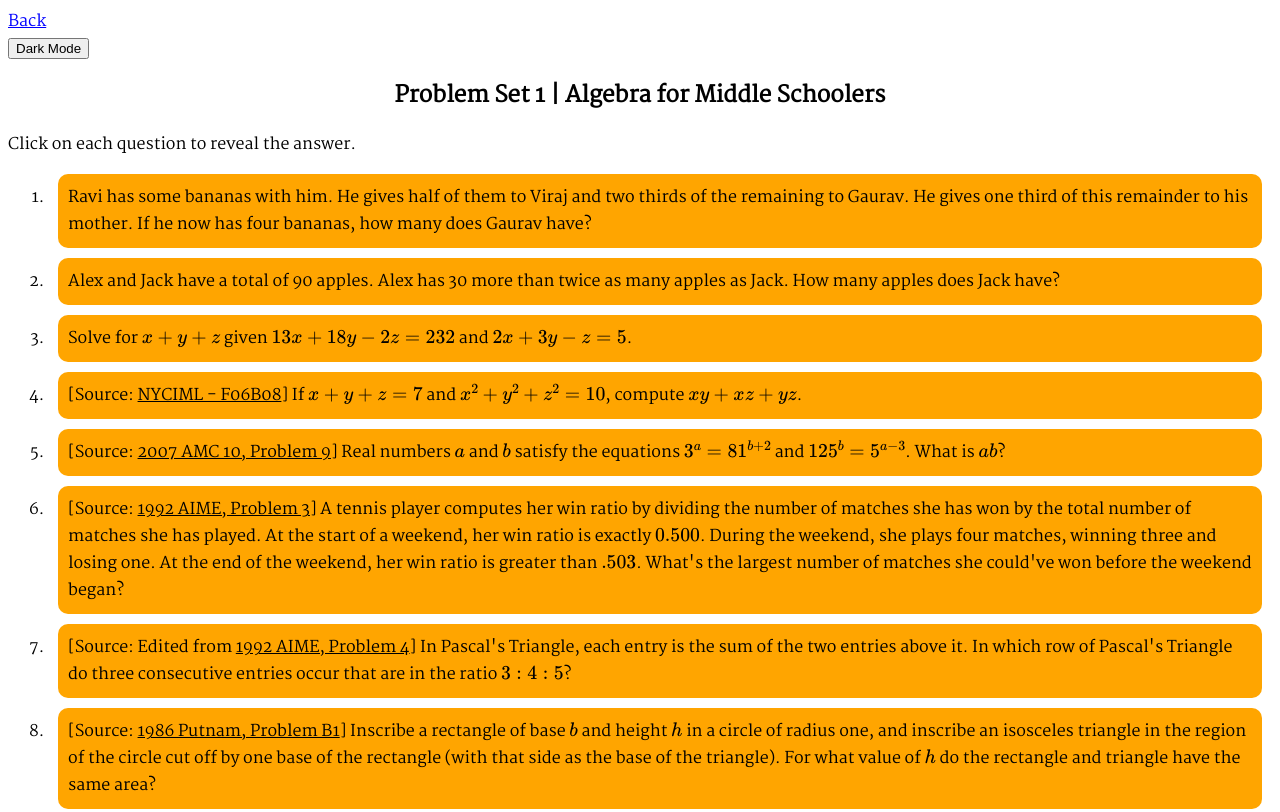
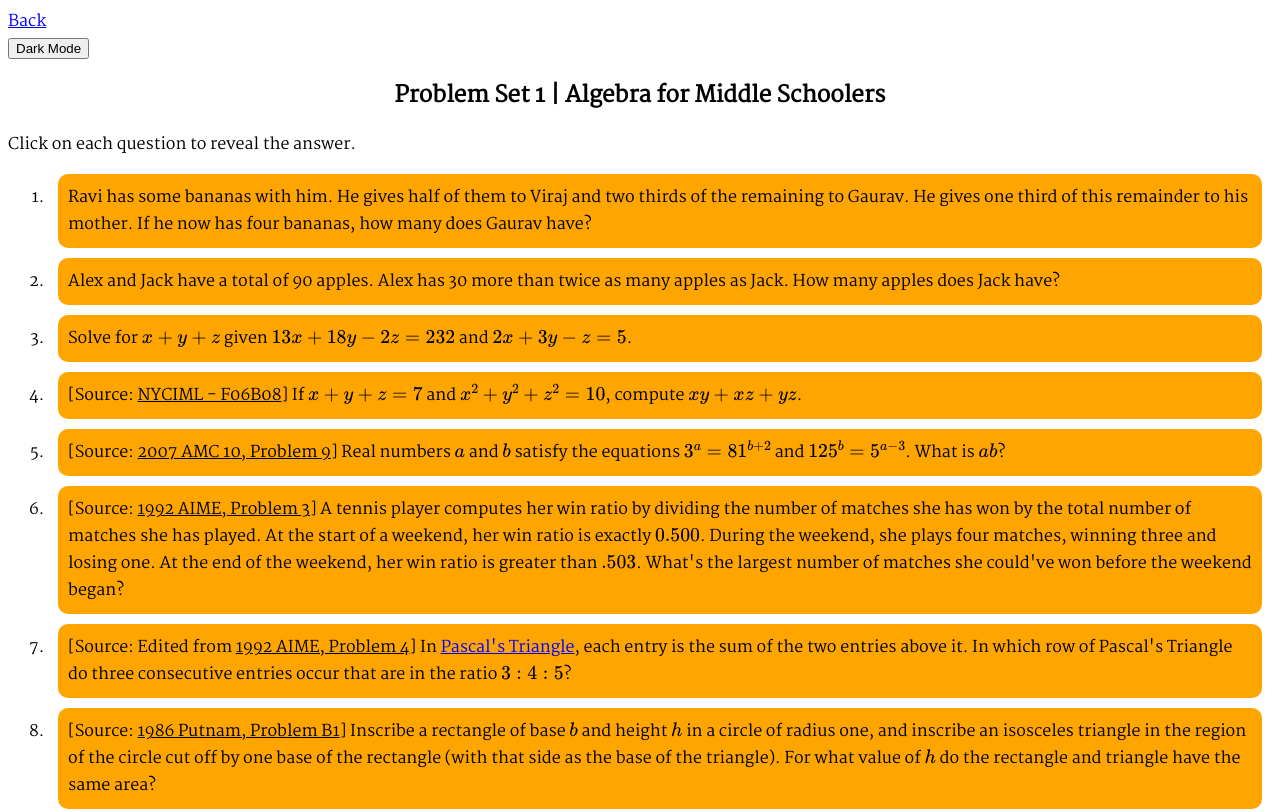
Before and after one commit to veermahajan/veermahajaneducation, a plain HTML site: page algebra/practice/1.html in a window 1280 px wide. Shown: the top 812 px of the page. Drawn offline with nearby package versions, Linux system fonts and the light colour scheme; a web font is replaced by a local one.

Commit message:
Update 1.html

```diff
--- a/algebra/practice/1.html
+++ b/algebra/practice/1.html
@@ -35,7 +35,7 @@
 		<li><details><summary>[Source: <span class="source">NYCIML - F06B08</span>] If \(x + y + z = 7\) and \(x^2 + y^2 + z^2 = 10\), compute \(xy + xz + yz\).</summary>Notice that \((x + y + z)^2 = x^2 + y^2 + z^2 + 2(xy + xz + yz)\). Hence, \(49 = 10 + 2(xy + xz + yz)\), and thus \(xy + xz + yz = \)<span class="ans"> 39/2</span>.</details></li>
 		<li><details><summary>[Source: <span class="source">2007 AMC 10, Problem 9</span>] Real numbers \(a\) and \(b\) satisfy the equations \(3^a = 81^{b + 2}\) and \(125^b = 5^{a - 3}\). What is \(ab\)?</summary>Using properties of exponents, \(3^a = (3^4)^{b + 2}\) and \((5^3)^b = 5^{a-3}\). Hence, \(3^a = 3^{4b + 8}\) and \(5^{3b} = 5^{a-3}\), and so we get the system,<br>\(a = 4b + 8\)<br>\(3b = a - 3\)<br>This yields the solutions of \(a = -12\) and \(b = -5\), so \(ab =\) <span class="ans">60</span>.</details></li>
 		<li><details><summary>[Source: <span class="source">1992 AIME, Problem 3</span>] A tennis player computes her win ratio by dividing the number of matches she has won by the total number of matches she has played. At the start of a weekend, her win ratio is exactly \(0.500\). During the weekend, she plays four matches, winning three and losing one. At the end of the weekend, her win ratio is greater than \(.503\). What's the largest number of matches she could've won before the weekend began?</summary>We let the inital amount of games won be \(n\). Then, her initial win ratio is \(\frac{n}{2n} = 0.500\). If she wins three games and plays four in total, her new ratio is \(\frac{n+3}{2n+4}=0.503\). On solving, we find the largest value of \(n\) to be <span class="ans">164</span>.</details></li>
-		<li><details><summary>[Source: Edited from <span class="source">1992 AIME, Problem 4</span>] In <a target="_blank" href="images/aime1992_p4_pic"></a>Pascal's Triangle</a>, each entry is the sum of the two entries above it. In which row of Pascal's Triangle do three consecutive entries occur that are in the ratio \(3 :4 :5\)?</summary>Because of the given ratio, we can relate the three entries through \(\frac{\binom{n}{k-1}}{3}:\frac{\binom{n}{k}}{4}:\frac{\binom{n}{k+1}}{5}\), where \(n\) is the row and \(k-1\), \(k\), and \(k+1\) are three entries within it. Using the first two terms, we find \(\frac{n!}{3(k-1)!(n-k+1)!}=\frac{n!}{4k!(n-k)!}\). <br>On canceling the numerators and \((n-k)!\) and \((k-1)!\) from the denominators, we see \(\frac{1}{3(n-k+1)} = \frac{1}{4k}\), which means \(k=\frac{3(n+1)}{7}\). <br>Very similarly, using the second two terms, we find \(k = \frac{4n-5}{9}\). Remembering \(k=\frac{3(n+1)}{7}\), we can find \(n\), which is the row number, to be <span class="ans">62</span>.</details></li>
+		<li><details><summary>[Source: Edited from <span class="source">1992 AIME, Problem 4</span>] In <a target="_blank" href="images/aime1992_p4_pic">Pascal's Triangle</a>, each entry is the sum of the two entries above it. In which row of Pascal's Triangle do three consecutive entries occur that are in the ratio \(3 :4 :5\)?</summary>Because of the given ratio, we can relate the three entries through \(\frac{\binom{n}{k-1}}{3}:\frac{\binom{n}{k}}{4}:\frac{\binom{n}{k+1}}{5}\), where \(n\) is the row and \(k-1\), \(k\), and \(k+1\) are three entries within it. Using the first two terms, we find \(\frac{n!}{3(k-1)!(n-k+1)!}=\frac{n!}{4k!(n-k)!}\). <br>On canceling the numerators and \((n-k)!\) and \((k-1)!\) from the denominators, we see \(\frac{1}{3(n-k+1)} = \frac{1}{4k}\), which means \(k=\frac{3(n+1)}{7}\). <br>Very similarly, using the second two terms, we find \(k = \frac{4n-5}{9}\). Remembering \(k=\frac{3(n+1)}{7}\), we can find \(n\), which is the row number, to be <span class="ans">62</span>.</details></li>
 		<li><details><summary>[Source: <span class="source">1986 Putnam, Problem B1</span>] Inscribe a rectangle of base \(b\) and height \(h\) in a circle of radius one, and inscribe an isosceles triangle in the region of the circle cut off by one base of the rectangle (with that side as the base of the triangle). For what value of \(h\) do the rectangle and triangle have the same area?</summary>Since the radius is 1, the height of the triangle will be \(1 - \frac{h}{2}\), and its base will be \(b\). Hence, its area is \(\frac{b(1-\frac{h}{2})}{2}\), while the rectangle's is simply \(bh\). On equating the two, we find \(2h = 1 - \frac{h}{2}\), so \(5h = 2\) and <span class="ans">h = 2/5</span>.</details></li>
 
 
```
